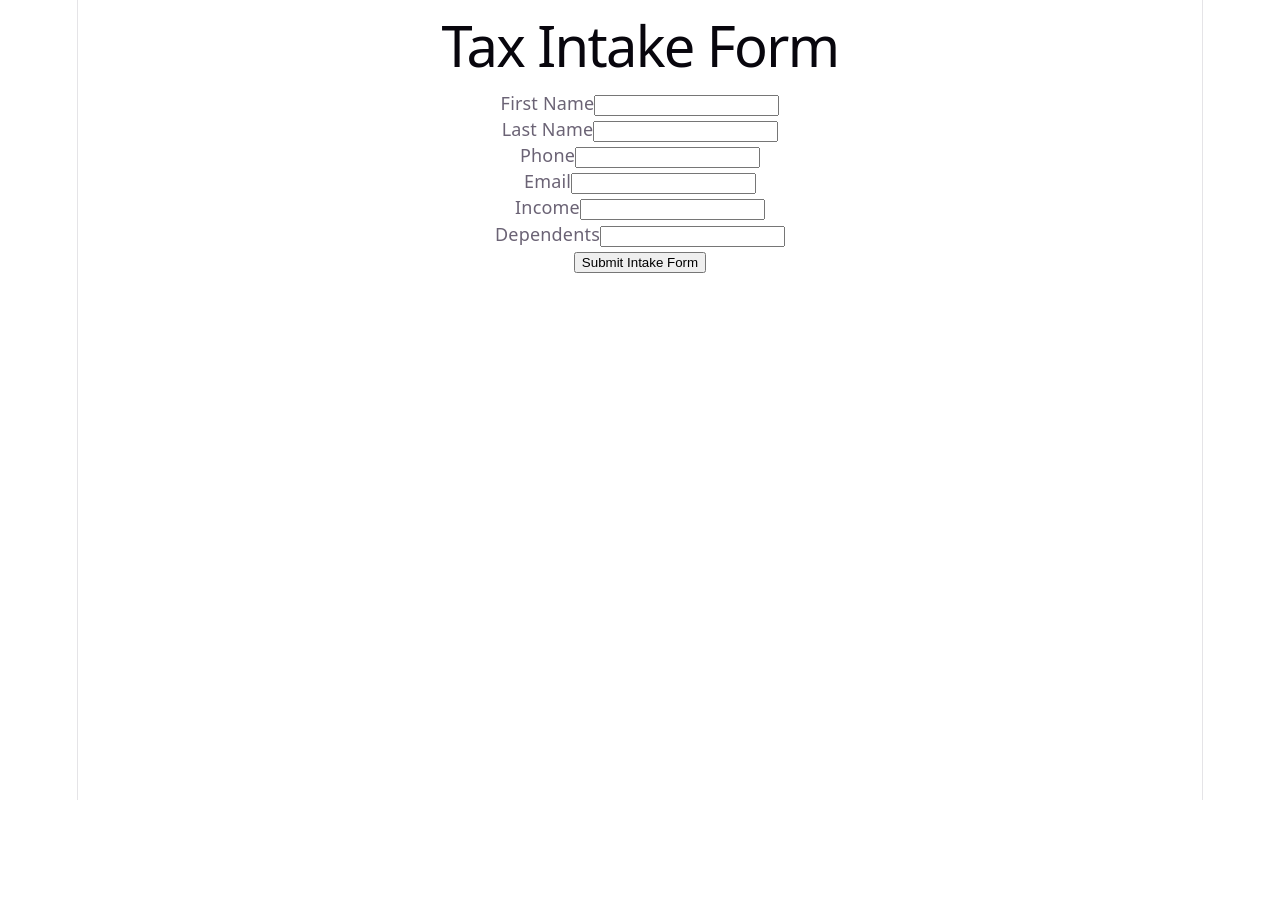
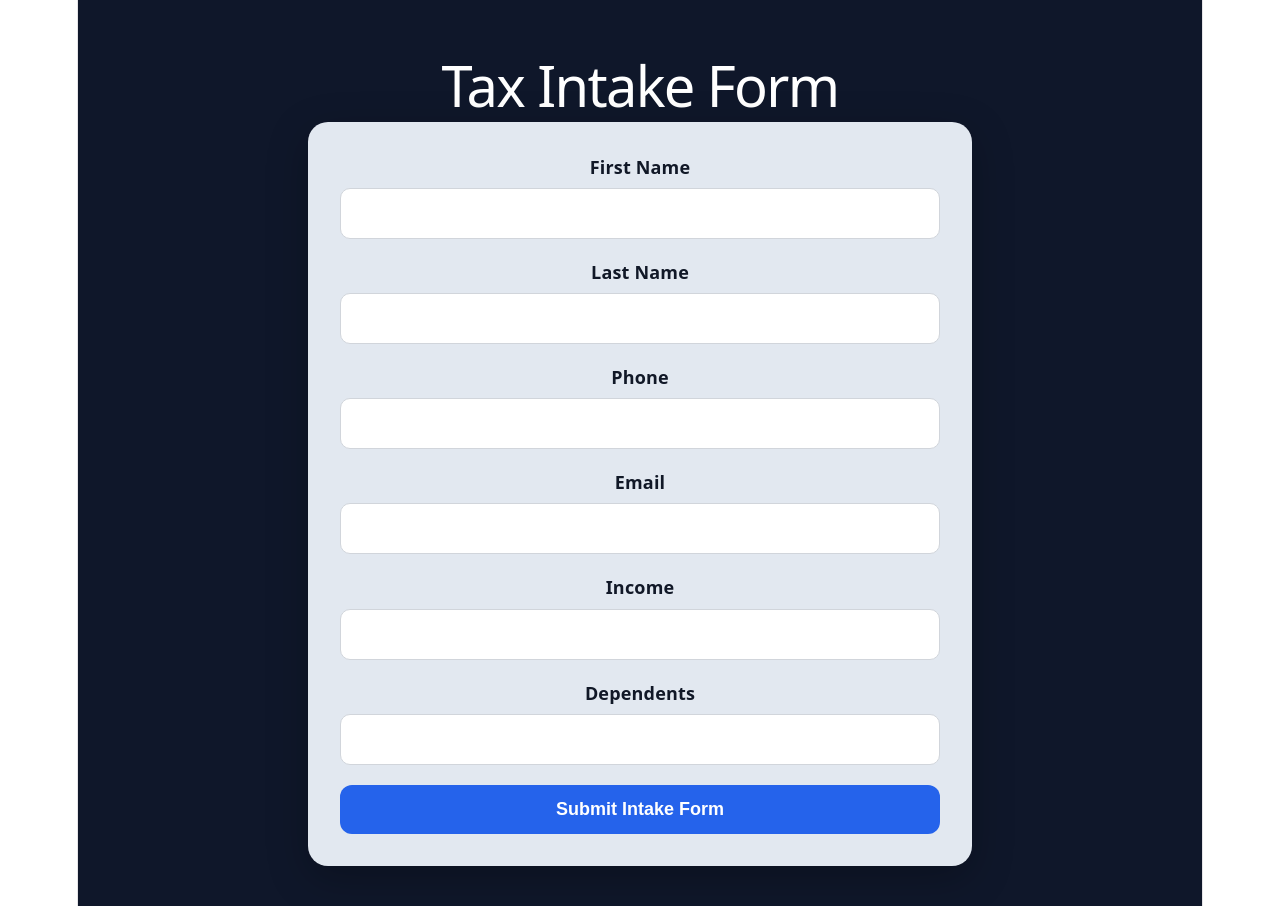
Before and after one commit to jas-michele/tax-ai-receptionist-, a React (Vite) app in the folder client/: page / in a window 1280 px wide. Before the commit the page ends 800 px from the top, so only its background shows below. Built offline with nearby package versions, Linux system fonts and the light colour scheme.

Commit message:
feat: add loading state and timestamp to messages, enhance IntakePage layout with form groups

```diff
--- a/client/src/App.css
+++ b/client/src/App.css
@@ -33,6 +33,8 @@
     0 6px 18px rgba(0,0,0,0.15);
 
   transition: transform 0.2s ease;
+
+  animation: fadeInUp 0.3s ease;
 }
 
 .dashboard-card:hover {
@@ -143,6 +145,8 @@
   line-height: 1.5;
 
   word-wrap: break-word;
+
+  animation: fadeInUp 0.25s ease;
 }
 
 .chat-message.user {
@@ -360,3 +364,158 @@
 
   margin-bottom: 20px;
 }
+
+.chat-input-container button:disabled {
+  opacity: 0.6;
+
+  cursor: not-allowed;
+}
+
+@media (max-width: 768px) {
+
+  .dashboard-container {
+    padding: 20px;
+  }
+
+  .chat-container {
+    padding: 20px;
+  }
+
+  .chat-box {
+    height: 60vh;
+  }
+
+  .chat-input-container {
+    flex-direction: column;
+  }
+
+  .chat-input-container button {
+    width: 100%;
+  }
+
+  .transcript-modal {
+    max-height: 90vh;
+    padding: 16px;
+  }
+}
+
+.message-time {
+  font-size: 0.7rem;
+
+  opacity: 0.7;
+
+  margin-top: 6px;
+}
+
+@keyframes fadeInUp {
+  from {
+    opacity: 0;
+
+    transform: translateY(10px);
+  }
+
+  to {
+    opacity: 1;
+
+    transform: translateY(0);
+  }
+}
+
+.intake-container {
+  min-height: 100vh;
+
+  background-color: #0f172a;
+
+  padding: 40px 20px;
+
+  display: flex;
+
+  flex-direction: column;
+
+  align-items: center;
+}
+
+.intake-container h1 {
+  color: white;
+
+  margin-bottom: 24px;
+}
+
+.intake-card {
+  width: 100%;
+
+  max-width: 600px;
+
+  background: #e2e8f0;
+
+  padding: 32px;
+
+  border-radius: 20px;
+
+  box-shadow:
+    0 12px 40px rgba(0,0,0,0.25);
+}
+
+.form-group {
+  display: flex;
+
+  flex-direction: column;
+
+  margin-bottom: 20px;
+}
+
+.form-group label {
+  margin-bottom: 8px;
+
+  font-weight: 600;
+
+  color: #111827;
+}
+
+.form-group input {
+  padding: 14px 16px;
+
+  border-radius: 10px;
+
+  border: 1px solid #d1d5db;
+
+  font-size: 1rem;
+
+  outline: none;
+}
+
+.form-group input:focus {
+  border-color: #2563eb;
+}
+
+.intake-card button {
+  width: 100%;
+
+  padding: 14px;
+
+  border: none;
+
+  border-radius: 12px;
+
+  background-color: #2563eb;
+
+  color: white;
+
+  font-size: 1rem;
+
+  font-weight: 600;
+
+  cursor: pointer;
+
+  transition: background-color 0.2s ease;
+}
+
+.intake-card button:hover {
+  background-color: #1d4ed8;
+}
+
+.intake-card button:disabled {
+  opacity: 0.6;
+
+  cursor: not-allowed;
+}
--- a/client/src/pages/ChatPage.tsx
+++ b/client/src/pages/ChatPage.tsx
@@ -1,4 +1,4 @@
-import { useState, useRef, useEffect} from "react";
+import { useState, useRef, useEffect } from "react";
 import type { Message } from "../types/chat.ts"
 
 
@@ -14,6 +14,9 @@ export default function ChatPage() {
 
     const chatEndRef = useRef<HTMLDivElement | null>(null);
 
+    const [loading, setLoading] = useState(false);
+    const inputRef = useRef<HTMLInputElement | null>(null);
+
     useEffect(() => {
         chatEndRef.current?.scrollIntoView({
             behavior: "smooth"
@@ -23,11 +26,12 @@ export default function ChatPage() {
 
     async function handleSendMessage() {
 
-        if (!message.trim()) return;
+        if (!message.trim() || loading) return;
 
         const userMessage: Message = {
             role: "user",
-            content: message
+            content: message,
+            timestamp: new Date().toLocaleTimeString()
         };
 
         const updatedMessages = [
@@ -40,6 +44,8 @@ export default function ChatPage() {
         setMessage("");
 
         try {
+
+            setLoading(true);
 
             const response = await fetch(
                 "http://localhost:5000/chat",
@@ -58,6 +64,7 @@ export default function ChatPage() {
                 }
             );
 
+
             const data = await response.json();
 
             console.log(data);
@@ -71,9 +78,15 @@ export default function ChatPage() {
 
             ]);
 
+            setLoading(false);
+
+            inputRef.current?.focus();
+
         } catch (error) {
 
             console.error(error);
+
+            setLoading(false)
         }
     }
 
@@ -154,8 +167,18 @@ export default function ChatPage() {
 
                         {" "}
                         {msg.content}
+
+                        <p className="message-time">
+                            {msg.timestamp}
+                        </p>
                     </div>
                 ))}
+
+                {loading && (
+                    <div className="chat-message ai">
+                        AI is typing...
+                    </div>
+                )}
 
                 <div ref={chatEndRef} />
 
@@ -167,16 +190,24 @@ export default function ChatPage() {
                     type="text"
                     value={message}
                     placeholder="Ask a tax question..."
+                    ref={inputRef}
 
                     onChange={(e) =>
                         setMessage(e.target.value)
                     }
+
+                    onKeyDown={(e) => {
+                        if (e.key === "Enter") {
+                            handleSendMessage();
+                        }
+                    }}
                 />
 
                 <button
                     onClick={handleSendMessage}
+                    disabled={loading}
                 >
-                    Send
+                    {loading ? "Sending..." : "Send"}
                 </button>
 
                 <button
--- a/client/src/pages/IntakePage.tsx
+++ b/client/src/pages/IntakePage.tsx
@@ -88,12 +88,14 @@ export default function IntakePage() {
 
 
     return (
-        <div>
+        <div className="intake-container">
             <h1>Tax Intake Form</h1>
 
+            <div className="intake-card">
             <form onSubmit={handleSubmit}>
 
-                <div>
+                <div className="form-group">
+
                     <label>First Name</label>
 
                     <input
@@ -105,7 +107,9 @@ export default function IntakePage() {
                     />
                 </div>
 
-                <div>
+
+            <div className="form-group">
+
                     <label>Last Name</label>
 
                     <input
@@ -117,7 +121,10 @@ export default function IntakePage() {
                     />
                 </div>
 
-                <div>
+
+            <div className="form-group">
+
+
                     <label>Phone</label>
 
                     <input
@@ -129,7 +136,11 @@ export default function IntakePage() {
                     />
                 </div>
 
-                <div>
+
+
+                <div className="form-group">
+
+
                     <label>Email</label>
 
                     <input
@@ -143,7 +154,9 @@ export default function IntakePage() {
 
 
 
-                <div>
+             <div className="form-group">
+
+
                     <label>Income</label>
 
                     <input
@@ -155,7 +168,11 @@ export default function IntakePage() {
                     />
                 </div>
 
-                <div>
+
+
+            <div className="form-group">
+
+
                     <label>Dependents</label>
 
                     <input
@@ -167,11 +184,14 @@ export default function IntakePage() {
                     />
                 </div>
 
+
+
                 <button type="submit" disabled={loading}>
                     {loading ? "Submitting..." : "Submit Intake Form"}
                 </button>
 
             </form>
+            </div>
 
             {successMessage && (
                 <p>{successMessage}</p>
--- a/client/src/types/chat.ts
+++ b/client/src/types/chat.ts
@@ -2,4 +2,5 @@
 export interface Message {
     role: "user" | "assistant";
     content: string;
+    timestamp?: string
 }
```
Lines whose indentation alone changed are shown as unchanged.
